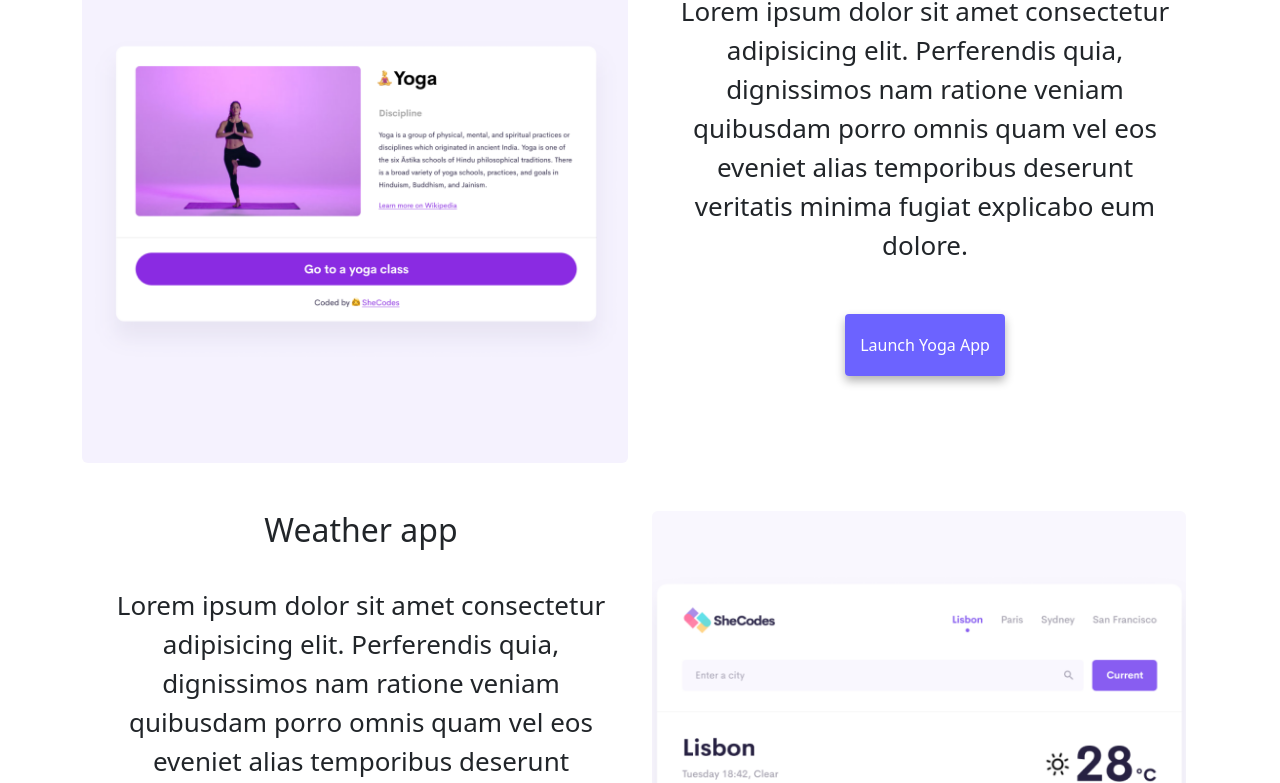
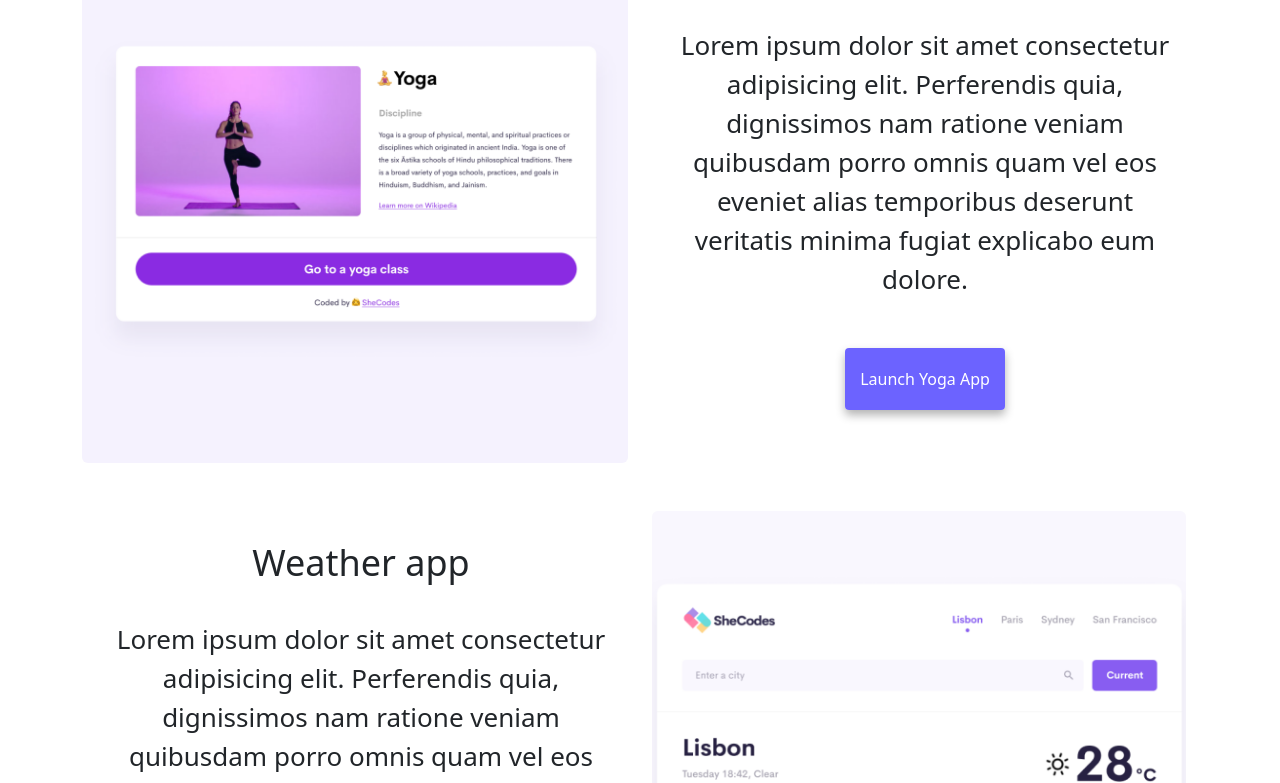
Before and after one commit to olenkavhs/portfolio, a plain HTML site: page index.html in a window 1280 px wide. Shown: the part 554-1337 px from the top of the page. Drawn offline with nearby package versions, Linux system fonts and the light colour scheme.

Commit message:
Styled h2

```diff
--- a/style.css
+++ b/style.css
@@ -112,7 +112,6 @@
   }
   .row {
     display: flex;
-
     justify-content: center;
   }
   .container {
@@ -156,6 +155,10 @@
   }
   .contact {
     font-size: 48px;
+  }
+  h2.mb-3{
+    font-size: 36px;
+    margin-top: 30px;
   }
   #contact {
     margin-top: 40px;
```
